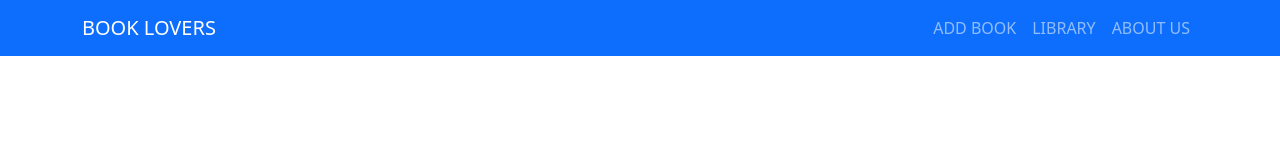
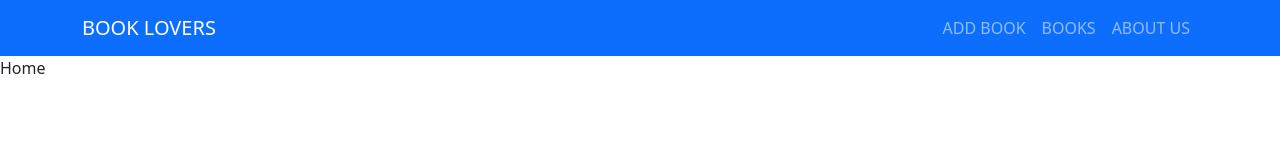
Before and after one commit to anjana-madushan/Book-Store, a React (Create React App) app in the folder frontend/: page / in a window 1280 px wide. Shown: the top 160 px of the page. Built offline with nearby package versions, Linux system fonts and the light colour scheme.

Commit message:
Axios install, All lBooks display in console

```diff
--- a/frontend/src/App.js
+++ b/frontend/src/App.js
@@ -2,9 +2,11 @@ import React from 'react'
 import Header from './components/Header'
 import {Routes, Route, BrowserRouter} from 'react-router-dom'
 
-import Library from './components/library'
+import Home from './components/home'
 import AddBook from './components/addBook'
 import AboutUs from './components/aboutUs'
+import Books from './components/Book/books'
+
 const App = () => {
   return (
 
@@ -16,7 +18,8 @@ const App = () => {
 
 
     <Routes>
-      <Route path ="/library" element={<Library />}/>
+      <Route path ="/" element={<Home />}/>
+      <Route path="/books" element={<Books />} />
       <Route path ="/add" element={<AddBook />} />
       <Route path ="/about" element={<AboutUs />} />
 
--- a/frontend/src/components/Book/book.js
+++ b/frontend/src/components/Book/book.js
@@ -0,0 +1,22 @@
+import { Button } from 'bootstrap';
+import React from 'react'
+
+const Book = (props) => {
+
+    const {_id, name, author, description, price, image} = props.book;
+
+  return (
+    <div>
+        <img src={image} alt={name} />
+        <article>By {author}</article>
+        <h3>{name}</h3>
+        <p>{description}</p>
+        <h2>Rs .{price}</h2>
+
+        <Button>Update</Button>
+        <Button>Delete</Button>
+    </div>
+  )
+}
+
+export default Book
--- a/frontend/src/components/Book/books.js
+++ b/frontend/src/components/Book/books.js
@@ -0,0 +1,37 @@
+import React, {useState, useEffect} from 'react'
+import axios from 'axios'
+import Book from './book';
+
+const URL  = "http://localhost:5000/books";
+
+const fetchhandler = async() =>{
+    return await axios.get(URL).then((res)=>res.data)
+}
+
+
+const Books = () => {
+
+    const [books, setBooks] = useState();
+
+    useEffect(()=>{
+
+        fetchhandler().then(data=>setBooks(data))
+
+    },[])
+
+    console.log(books);
+
+  return (
+    <div>
+        <ul>
+            {books.map((val, key)=>{return <div key={key}>
+
+                <li>{val.author}</li>
+
+            </div>})}
+        </ul>
+    </div>
+  )
+}
+
+export default Books
--- a/frontend/src/components/Header.js
+++ b/frontend/src/components/Header.js
@@ -16,8 +16,8 @@ const Header = () => {
             <Nav.Link>ADD BOOK</Nav.Link>
           </LinkContainer>
 
-          <LinkContainer to="/library">
-           <Nav.Link>LIBRARY</Nav.Link>
+          <LinkContainer to="/books">
+           <Nav.Link>BOOKS</Nav.Link>
           </LinkContainer>
 
           <LinkContainer to="/about">
--- /dev/null
+++ b/frontend/src/components/home.js
@@ -0,0 +1,9 @@
+import React from 'react'
+
+const Home = () => {
+  return (
+    <div>Home</div>
+  )
+}
+
+export default Home
--- a/frontend/src/components/library.js
+++ /dev/null
@@ -1,9 +0,0 @@
-import React from 'react'
-
-const Library = () => {
-  return (
-    <div>library</div>
-  )
-}
-
-export default Library
--- /dev/null
+++ b/package.json
@@ -0,0 +1,5 @@
+{
+  "dependencies": {
+    "axios": "^1.3.4"
+  }
+}
```
Also changed, not shown: 2 other files (tests, documents, lock files or other folders).
